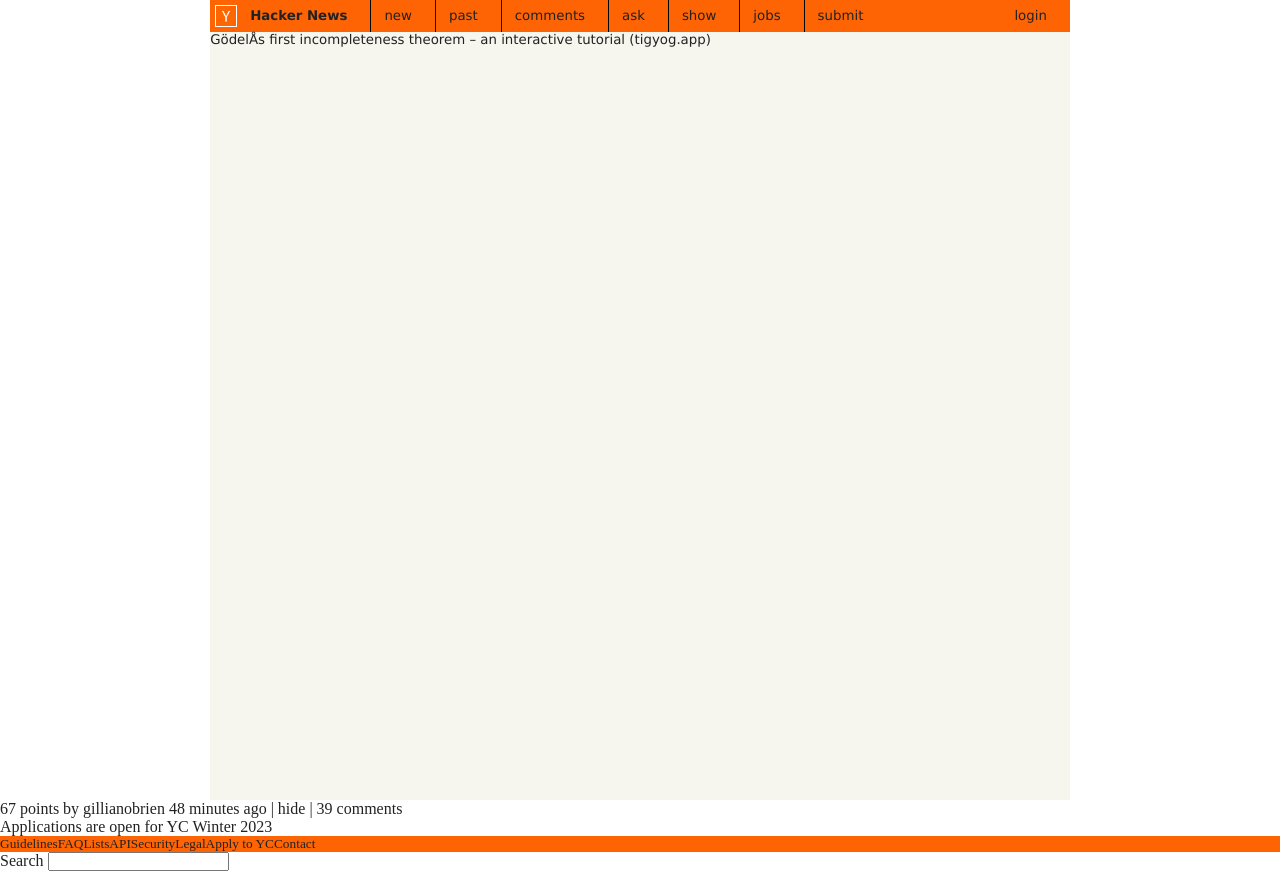
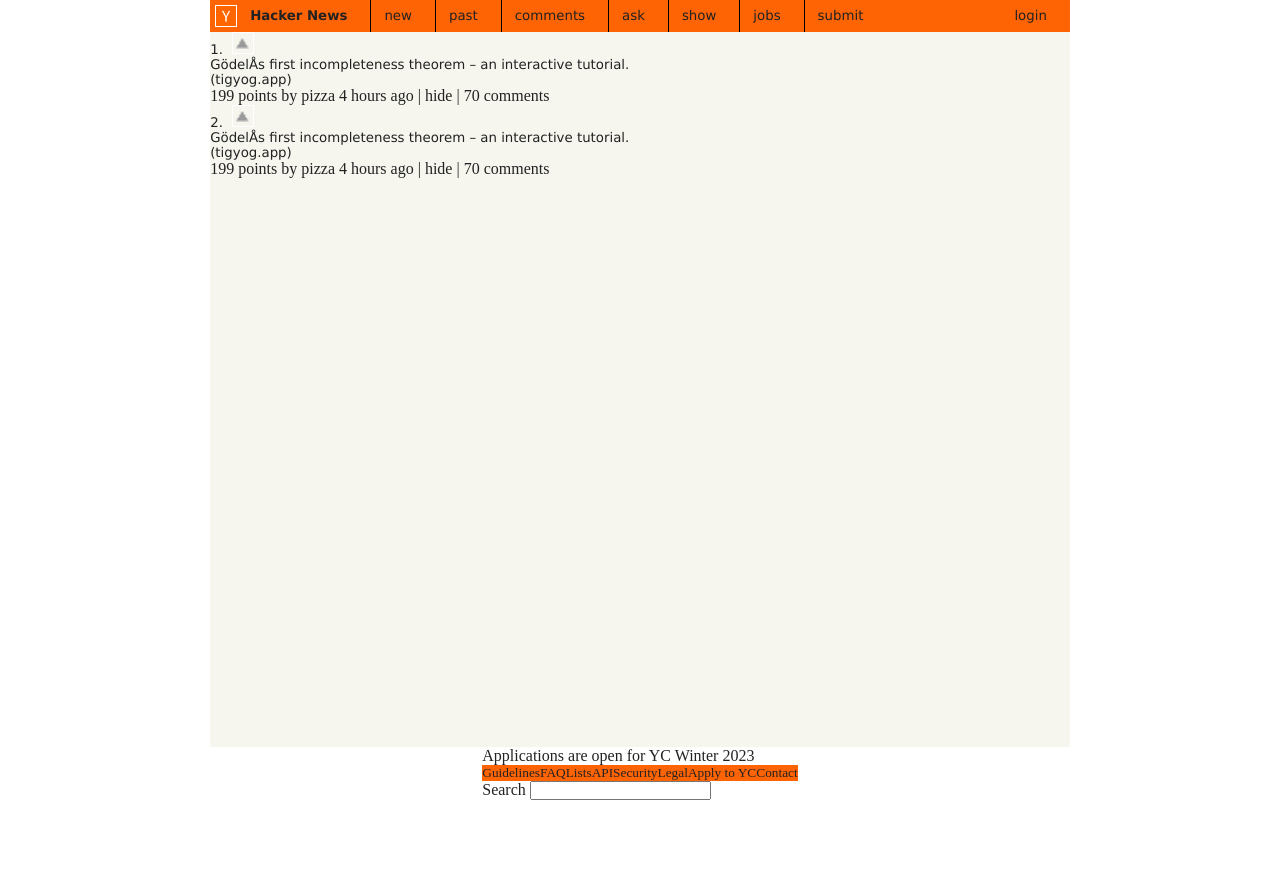
Before and after one commit to junior-slv/Hackerwars-clone, a plain HTML site: page hackernews/index.html in a window 1280 px wide. After the commit the page ends 800 px from the top, so only its background shows below. Drawn offline with Linux system fonts and the light colour scheme.

Commit message:
Update index.html

```diff
--- a/hackernews/index.html
+++ b/hackernews/index.html
@@ -1,5 +1,5 @@
 <!DOCTYPE html>
-<html lang="en">
+<html lang="pt_BR">
 <head>
     <meta charset="UTF-8">
     <meta http-equiv="X-UA-Compatible" content="IE=edge">
@@ -25,9 +25,21 @@
                 <div class="nav-header"><a href="">submit</a></div>
                 <div class="nav-header"><a href="">login</a></div>
             </nav>
-            <article><p>Gödel&Aring;s first incompleteness theorem – an interactive tutorial (tigyog.app)</p></div>
-                <div><p>67 points by gillianobrien 48 minutes ago | hide | 39 comments</p></div>
+            <article>
+                <span class="number">1. </span>
+                <img src="arrow.png" alt="">
+                <p>Gödel&Aring;s first incompleteness theorem – an interactive tutorial. </p><span class="site">(tigyog.app)</span>
             </article>
+            <div class="site"><p>	199 points by pizza 4 hours ago | hide | 70 comments</p></div>
+            <article>
+                <span class="number">2. </span>
+                <img src="arrow.png" alt="">
+                <p>Gödel&Aring;s first incompleteness theorem – an interactive tutorial. </p><span class="site">(tigyog.app)</span>
+            </article>
+            <div class="site"><p>	199 points by pizza 4 hours ago | hide | 70 comments</p></div>
+
+
+
 
         </section>
         <footer>
```
